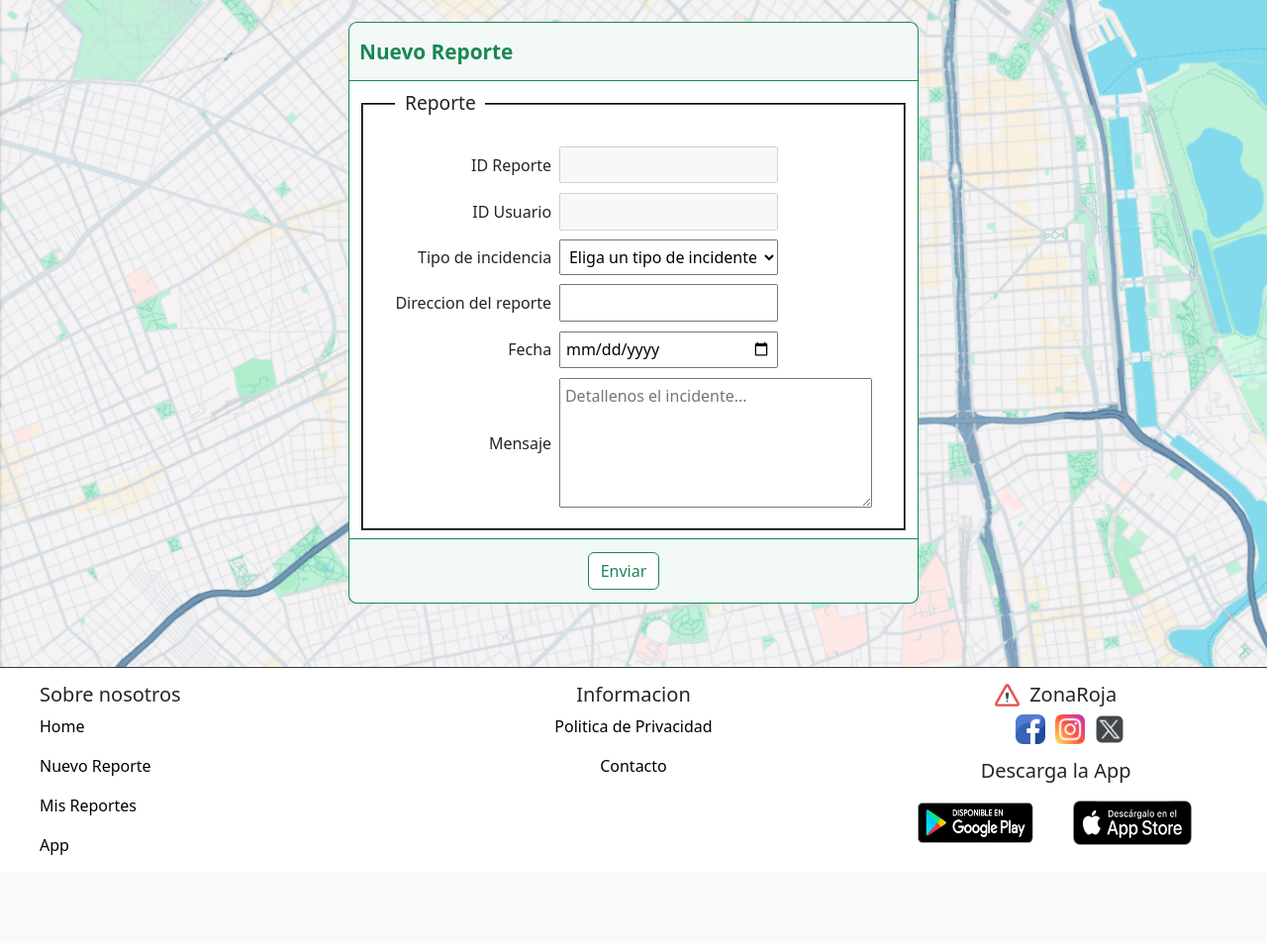
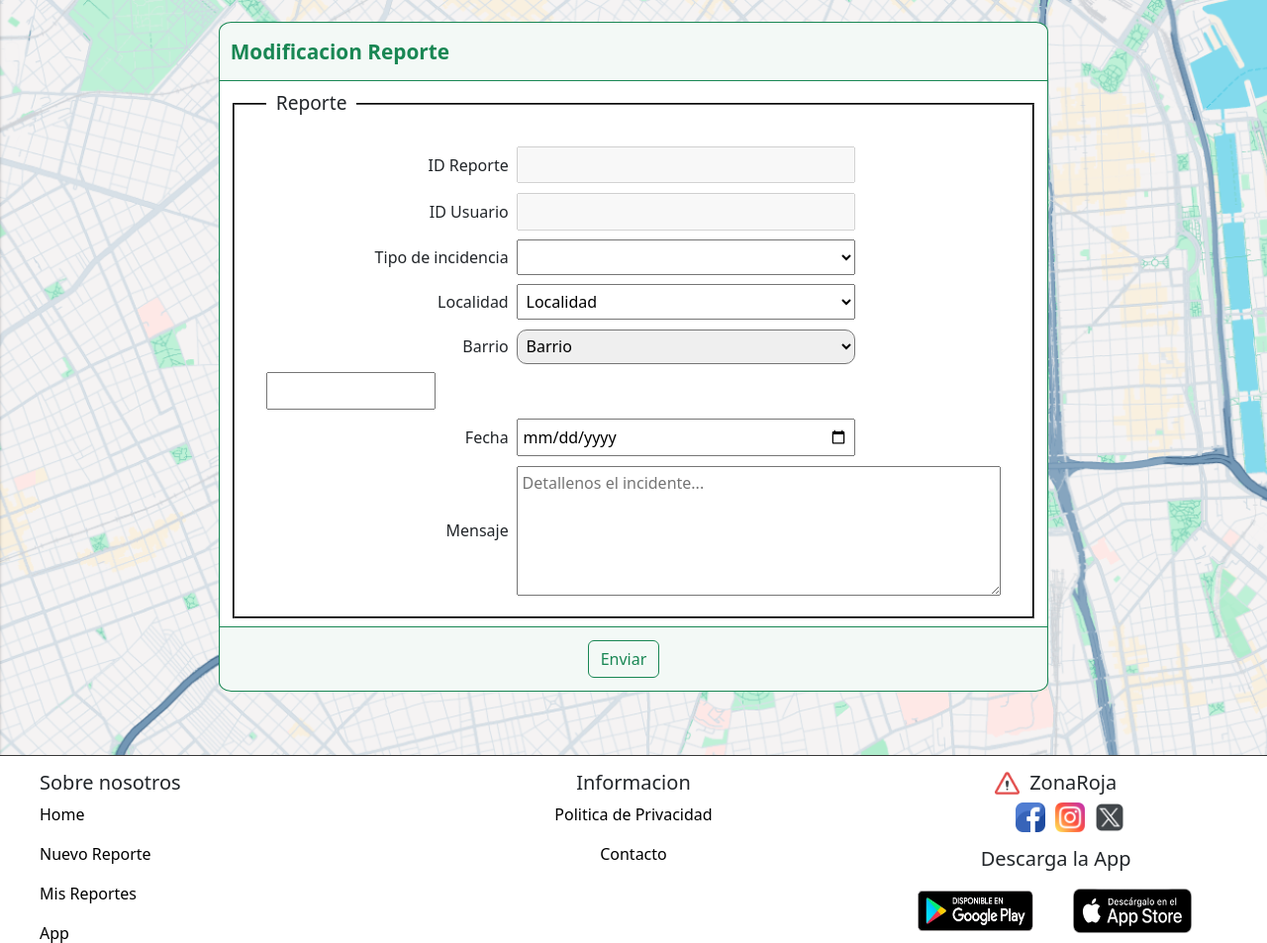
Before and after one commit to leticia-ramirez/nullptr, a Flask app: page /modificar/1 in a window 1280 px wide. Shown: the part 58-1011 px from the top of the page at 99% size. Before the commit the page ends 922 px from the top, so only its background shows below. Run offline with Flask 3, Linux system fonts and the light colour scheme; data that the repository does not hold is empty; some libraries are stand-ins or nearby versions.

Commit message:
agrego un templates para modificar reportes, y agrego el link al nuevo js en la base

```diff
--- a/front/templates/base.html
+++ b/front/templates/base.html
@@ -106,6 +106,7 @@
         crossorigin="anonymous"></script>
     <script src="https://maps.googleapis.com/maps/api/js?key=AIzaSyBDaeWicvigtP9xPv919E-RNoxfvC-Hqik&callback=iniciar_mapa" async defer></script>
     <script src="{{ url_for('static', filename='js/script_mapa.js') }}"></script>
+    <script src="{{ url_for('static', filename='js/script.js') }}"></script>
 </body>
 
 </html>
--- a/front/templates/modificar.html
+++ b/front/templates/modificar.html
@@ -3,7 +3,7 @@
 {% block body %}
 
 <div id="content">
-<h2>Nuevo Reporte</h2>
+<h2>Modificacion Reporte</h2>
 <form action="{{url_for('modificar', id= datos.ID)}}" method="post" class="reporte">
     <fieldset><legend>Reporte</legend>
     <div class="seccion_reporte">
@@ -17,19 +17,38 @@
     <div class="seccion_reporte">
         <label for="incidencia">Tipo de incidencia</label>
         <select name="incidencia" id="incidencia" required>
-            <option value="">Eliga un tipo de incidente.</option>
-            <option value="robo">Robo</option>
-            <option value="secuestro">Secuestro</option>
-            <option value="violencia">Violencia</option>
-            <option value="homicidio">Asesinato</option>
+            <option value="" disabled>Eliga un tipo de incidente.</option>
+            <option value="{{datos.tipo_reporte}}">{{datos.tipo_reporte}}</option>
+
         </select>
     </div>
-    <div class="seccion_reporte"><label for="direccion_reporte">Direccion del reporte</label><input type="text" name="direccion_reporte" id="direccion_reporte"  value="{{datos.direccion_reporte}}" required></div>
-    <div class="seccion_reporte"><label for="fecha_reporte">Fecha</label><input type="date" name="fecha_reporte" id="fecha_reporte"  value="{{datos.fecha_reporte}}" required></div>
-    <div class="seccion_reporte"><label for="descripcion">Mensaje</label><textarea rows="5" name="descripcion" id="descripcion" placeholder="Detallenos el incidente..." required></textarea></div>
+    <div class="seccion_reporte">
+        <label for="localidad">Localidad</label>
+        <select name="localidad" id="localidad">
+            <option disabled selected>Localidad</option>
+        </select>
+    </div>
+    <div class="seccion_reporte">
+        <label for="barrio">Barrio</label>
+        <select class="filtrar-items" name="Barrio" id="Barrio">
+            <option disabled selected>Barrio</option>
+    </div>
+
+    <div class="seccion_reporte">
+        <label for="direccion_reporte">Direccion del reporte</label>
+        <input type="text" name="direccion_reporte" id="direccion_reporte"  value="{{datos.direccion_reporte}}" required>
+    </div>
+    <div class="seccion_reporte">
+        <label for="fecha_reporte">Fecha</label>
+        <input type="date" name="fecha_reporte" id="fecha_reporte" required>
+    </div>
+    <div class="seccion_reporte">
+        <label for="descripcion">Mensaje</label>
+        <textarea rows="5" name="descripcion" id="descripcion" placeholder="Detallenos el incidente..." required></textarea>
+    </div>
     </fieldset>
     <div id="seccion_submit">
-        <input id="submit" class="btn btn-outline-success borde-size" type="submit" value="Enviar">
+        <button id="enviar" class="btn btn-outline-success borde-size" type="submit">Enviar</button>
     </div>
 </form>
 </div>
```
